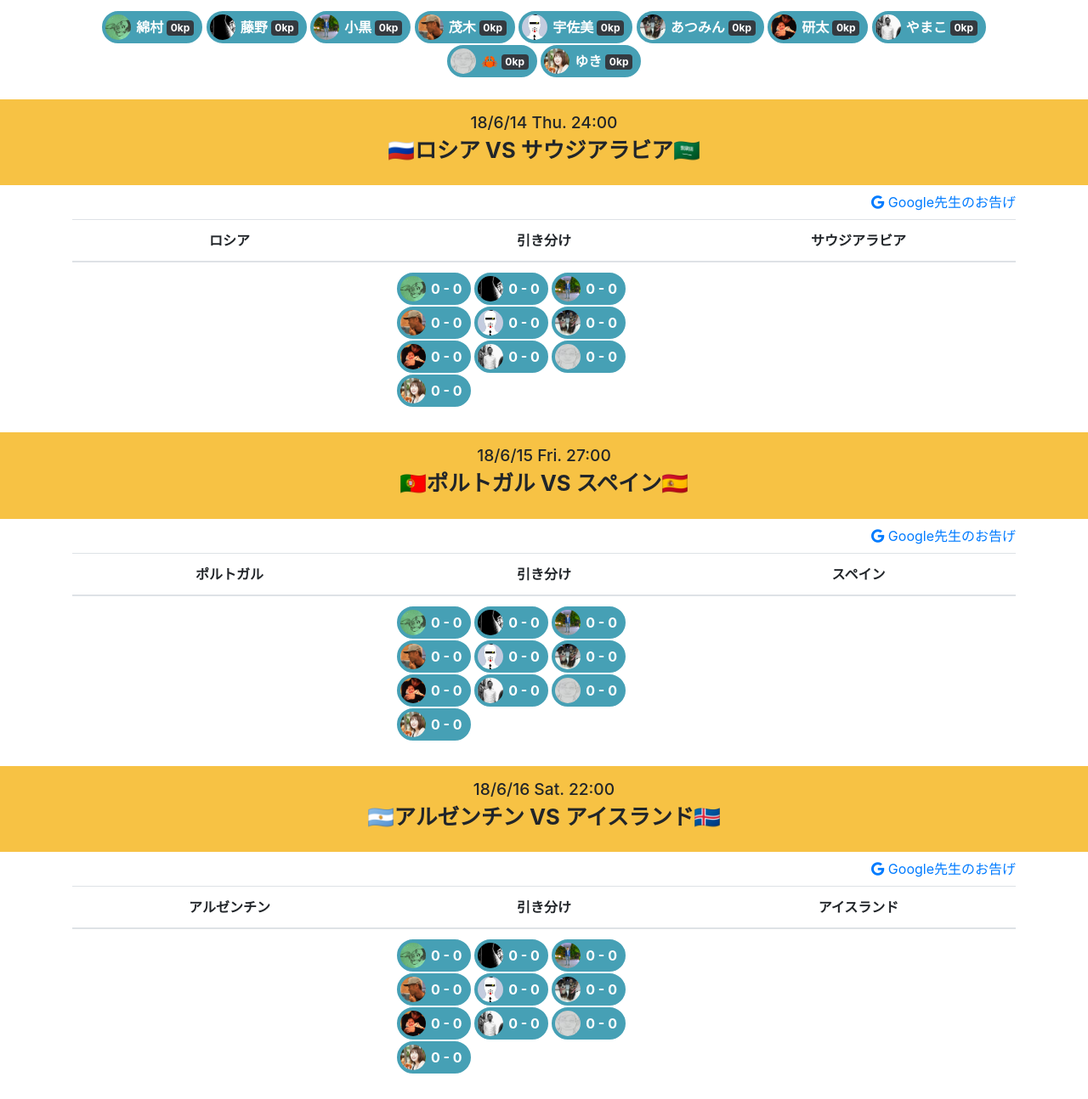
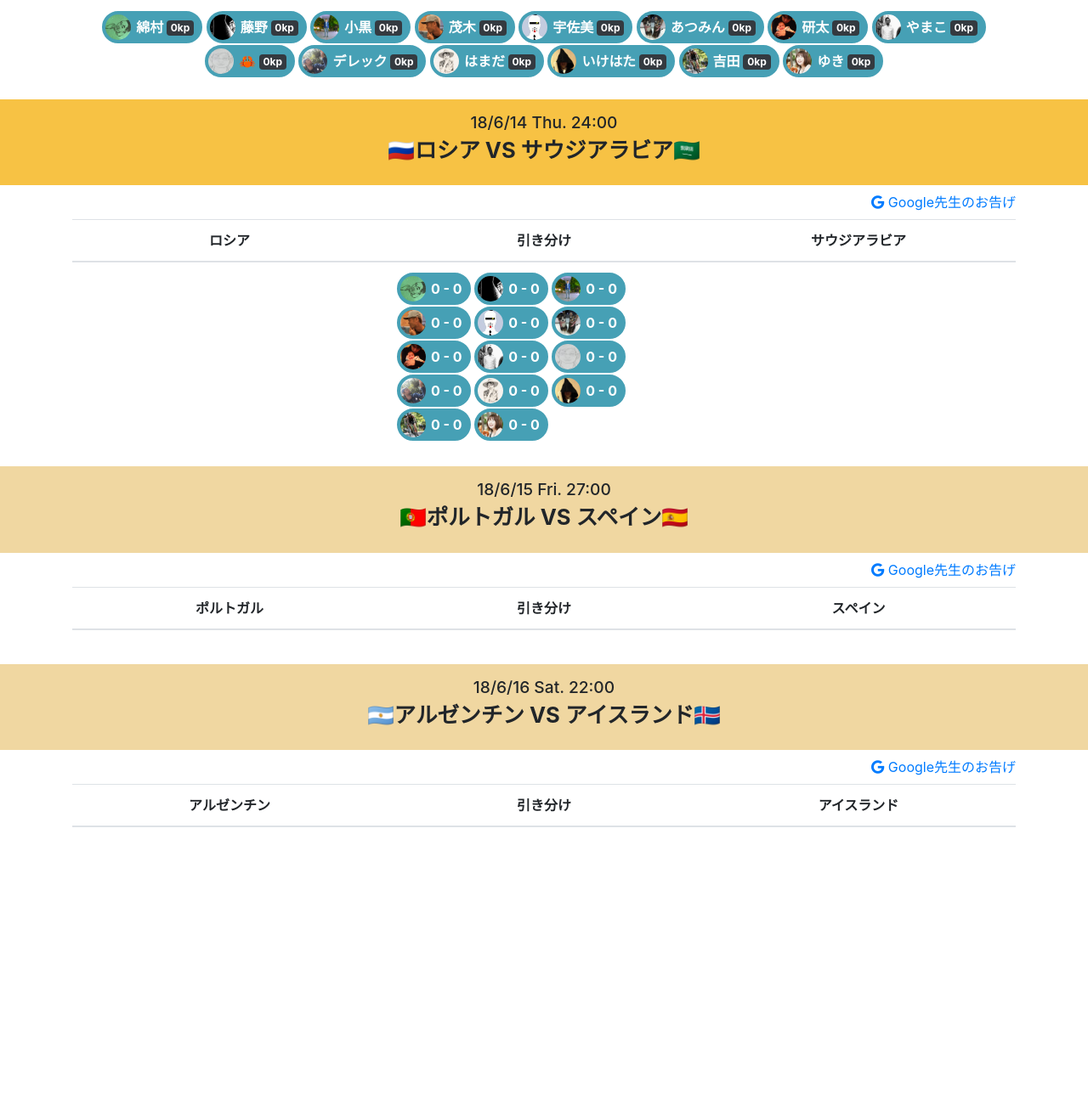
Before and after one commit to s12bt/koke-soccer2018, a website: page index.html in a window 1280 px wide. Shown: the part 510-1804 px from the top of the page at 85% size. After the commit the page ends 1524 px from the top, so only its background shows below. Drawn offline with nearby package versions, Linux system fonts and the light colour scheme.

Commit message:
add member

```diff
--- a/index.html
+++ b/index.html
@@ -74,12 +74,90 @@
       <span class="member__content">🦀 <span class="badge badge-dark">0kp</span></span>
     </div>
     <div class="member">
+      <img class="member__image" src="./src/m-deek.jpg" alt="デレック" />
+      <span class="member__content">デレック <span class="badge badge-dark">0kp</span></span>
+    </div>
+    <div class="member">
+      <img class="member__image" src="./src/m-hamada.jpg" alt="はまだ" />
+      <span class="member__content">はまだ <span class="badge badge-dark">0kp</span></span>
+    </div>
+    <div class="member">
+      <img class="member__image" src="./src/m-ikehata.jpg" alt="いけはた" />
+      <span class="member__content">いけはた <span class="badge badge-dark">0kp</span></span>
+    </div>
+    <div class="member">
+      <img class="member__image" src="./src/m-yoshida.jpg" alt="吉田" />
+      <span class="member__content">吉田 <span class="badge badge-dark">0kp</span></span>
+    </div>
+    <div class="member">
       <img class="member__image" src="./src/m-yuki.jpg" alt="ゆき" />
       <span class="member__content">ゆき <span class="badge badge-dark">0kp</span></span>
     </div>
+
+    <!-- member template
+
+              <div class="member">
+                <img class="member__image" src="./src/m-watamura.jpg" alt="綿村" />
+                <span class="member__content">0 - 0</span>
+              </div>
+              <div class="member">
+                <img class="member__image" src="./src/m-fujino.jpg" alt="藤野" />
+                <span class="member__content">0 - 0</span>
+              </div>
+              <div class="member">
+                <img class="member__image" src="./src/m-oguro.jpg" alt="小黒" />
+                <span class="member__content">0 - 0</span>
+              </div>
+              <div class="member">
+                <img class="member__image" src="./src/m-mogi.jpg" alt="茂木" />
+                <span class="member__content">0 - 0</span>
+              </div>
+              <div class="member">
+                <img class="member__image" src="./src/m-usami.jpg" alt="宇佐美" />
+                <span class="member__content">0 - 0</span>
+              </div>
+              <div class="member">
+                <img class="member__image" src="./src/m-atsumi.jpg" alt="あつみん" />
+                <span class="member__content">0 - 0</span>
+              </div>
+              <div class="member">
+                <img class="member__image" src="./src/m-kenta.jpg" alt="研太" />
+                <span class="member__content">0 - 0</span>
+              </div>
+              <div class="member">
+                <img class="member__image" src="./src/m-yamako.jpg" alt="やまこ" />
+                <span class="member__content">0 - 0</span>
+              </div>
+              <div class="member">
+                <img class="member__image" src="./src/m-kani.jpg" alt="🦀" />
+                <span class="member__content">0 - 0</span>
+              </div>
+              <div class="member">
+                <img class="member__image" src="./src/m-deek.jpg" alt="デレック" />
+                <span class="member__content">0 - 0</span>
+              </div>
+              <div class="member">
+                <img class="member__image" src="./src/m-hamada.jpg" alt="はまだ" />
+                <span class="member__content">0 - 0</span>
+              </div>
+              <div class="member">
+                <img class="member__image" src="./src/m-ikehata.jpg" alt="いけはた" />
+                <span class="member__content">0 - 0</span>
+              </div>
+              <div class="member">
+                <img class="member__image" src="./src/m-yoshida.jpg" alt="吉田" />
+                <span class="member__content">0 - 0</span>
+              </div>
+              <div class="member">
+                <img class="member__image" src="./src/m-yuki.jpg" alt="ゆき" />
+                <span class="member__content">0 - 0</span>
+              </div>
+
+    -->
+
   </div>
   <div class="game">
-    <div class="game__titleContainer">
+    <div class="game__titleContainer game__titleContainer--next">
       <h2>
       <span class="game__date">18/6/14 Thu. 24:00</span>
       <span class="game__title">🇷🇺ロシア VS サウジアラビア🇸🇦</span>
@@ -142,6 +220,22 @@
                 <span class="member__content">0 - 0</span>
               </div>
               <div class="member">
+                <img class="member__image" src="./src/m-deek.jpg" alt="デレック" />
+                <span class="member__content">0 - 0</span>
+              </div>
+              <div class="member">
+                <img class="member__image" src="./src/m-hamada.jpg" alt="はまだ" />
+                <span class="member__content">0 - 0</span>
+              </div>
+              <div class="member">
+                <img class="member__image" src="./src/m-ikehata.jpg" alt="いけはた" />
+                <span class="member__content">0 - 0</span>
+              </div>
+              <div class="member">
+                <img class="member__image" src="./src/m-yoshida.jpg" alt="吉田" />
+                <span class="member__content">0 - 0</span>
+              </div>
+              <div class="member">
                 <img class="member__image" src="./src/m-yuki.jpg" alt="ゆき" />
                 <span class="member__content">0 - 0</span>
               </div>
@@ -179,46 +273,7 @@
           <td>
           </td>
           <td>
-            <div class="member">
-              <img class="member__image" src="./src/m-watamura.jpg" alt="綿村" />
-              <span class="member__content">0 - 0</span>
-            </div>
-            <div class="member">
-              <img class="member__image" src="./src/m-fujino.jpg" alt="藤野" />
-              <span class="member__content">0 - 0</span>
-            </div>
-            <div class="member">
-              <img class="member__image" src="./src/m-oguro.jpg" alt="小黒" />
-              <span class="member__content">0 - 0</span>
-            </div>
-            <div class="member">
-              <img class="member__image" src="./src/m-mogi.jpg" alt="茂木" />
-              <span class="member__content">0 - 0</span>
-            </div>
-            <div class="member">
-              <img class="member__image" src="./src/m-usami.jpg" alt="宇佐美" />
-              <span class="member__content">0 - 0</span>
-            </div>
-            <div class="member">
-              <img class="member__image" src="./src/m-atsumi.jpg" alt="あつみん" />
-              <span class="member__content">0 - 0</span>
-            </div>
-            <div class="member">
-              <img class="member__image" src="./src/m-kenta.jpg" alt="研太" />
-              <span class="member__content">0 - 0</span>
-            </div>
-            <div class="member">
-              <img class="member__image" src="./src/m-yamako.jpg" alt="やまこ" />
-              <span class="member__content">0 - 0</span>
-            </div>
-            <div class="member">
-              <img class="member__image" src="./src/m-kani.jpg" alt="🦀" />
-              <span class="member__content">0 - 0</span>
-            </div>
-            <div class="member">
-              <img class="member__image" src="./src/m-yuki.jpg" alt="ゆき" />
-              <span class="member__content">0 - 0</span>
-            </div>
+
           </td>
           <td></td>
         </tr>
@@ -253,46 +308,6 @@
           <td>
           </td>
           <td>
-            <div class="member">
-              <img class="member__image" src="./src/m-watamura.jpg" alt="綿村" />
-              <span class="member__content">0 - 0</span>
-            </div>
-            <div class="member">
-              <img class="member__image" src="./src/m-fujino.jpg" alt="藤野" />
-              <span class="member__content">0 - 0</span>
-            </div>
-            <div class="member">
-              <img class="member__image" src="./src/m-oguro.jpg" alt="小黒" />
-              <span class="member__content">0 - 0</span>
-            </div>
-            <div class="member">
-              <img class="member__image" src="./src/m-mogi.jpg" alt="茂木" />
-              <span class="member__content">0 - 0</span>
-            </div>
-            <div class="member">
-              <img class="member__image" src="./src/m-usami.jpg" alt="宇佐美" />
-              <span class="member__content">0 - 0</span>
-            </div>
-            <div class="member">
-              <img class="member__image" src="./src/m-atsumi.jpg" alt="あつみん" />
-              <span class="member__content">0 - 0</span>
-            </div>
-            <div class="member">
-              <img class="member__image" src="./src/m-kenta.jpg" alt="研太" />
-              <span class="member__content">0 - 0</span>
-            </div>
-            <div class="member">
-              <img class="member__image" src="./src/m-yamako.jpg" alt="やまこ" />
-              <span class="member__content">0 - 0</span>
-            </div>
-            <div class="member">
-              <img class="member__image" src="./src/m-kani.jpg" alt="🦀" />
-              <span class="member__content">0 - 0</span>
-            </div>
-            <div class="member">
-              <img class="member__image" src="./src/m-yuki.jpg" alt="ゆき" />
-              <span class="member__content">0 - 0</span>
-            </div>
           </td>
           <td></td>
         </tr>
--- a/scss/style.scss
+++ b/scss/style.scss
@@ -87,11 +87,21 @@
 }
 
 .game {
+  $baseColor: #F7C244;
+
   &__titleContainer {
-    background-color: #F7C244;
+    background-color: #F0D7A1;
     text-align: center;
     padding: 16px 0;
     margin-bottom: 8px;
+
+    &--next {
+      background-color: $baseColor;
+    }
+
+    &--done {
+      background-color: #CCC;
+    }
   }
 
   &__date {
```
Also changed, not shown: scss/style.css, src/m-deek.jpg (added), src/m-hamada.jpg (added), src/m-ikehata.jpg (added), src/m-yoshida.jpg (added), 1 other file.
